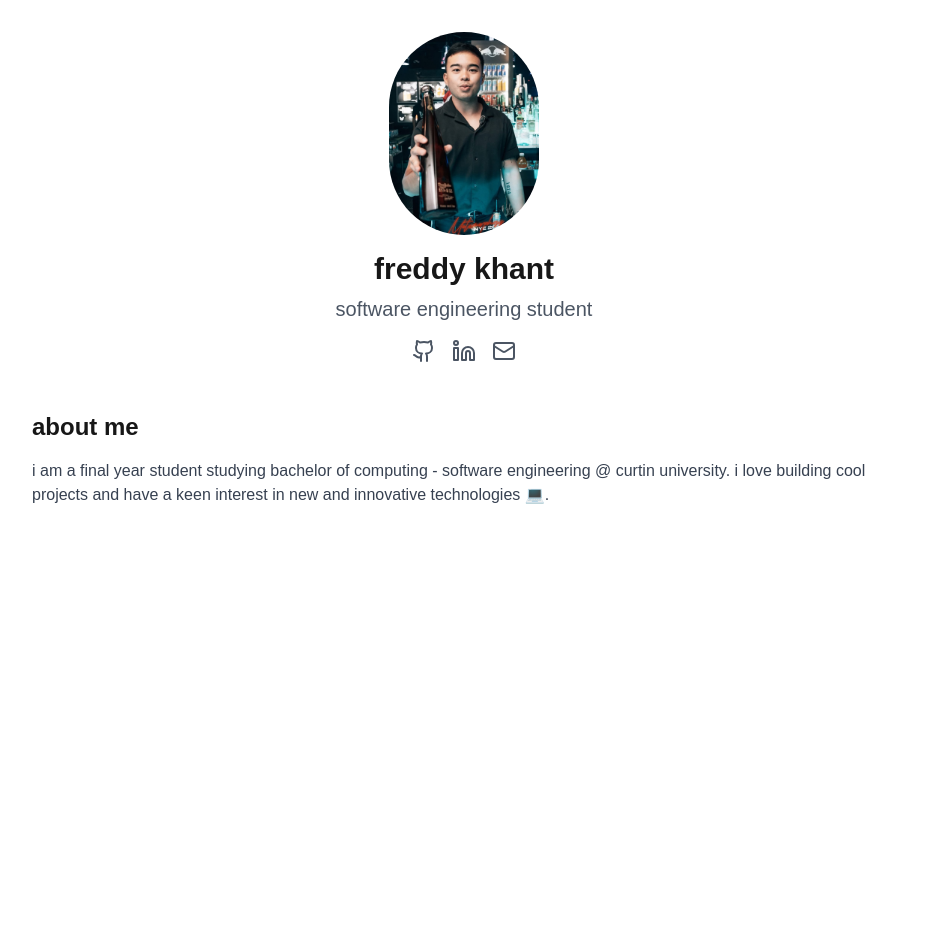
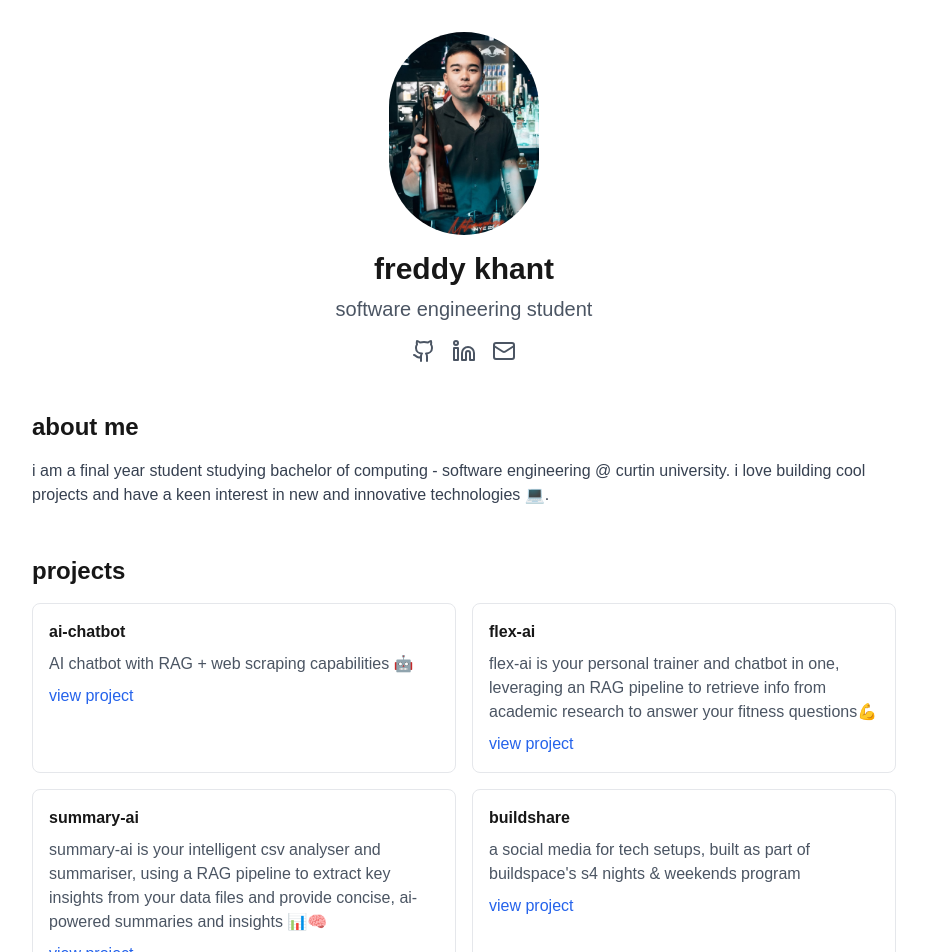
Before and after one commit to freddykhant/portfolio, a Next.js app: page / in a window 1280 px wide. Shown: the top 952 px of the page, without its empty margins (176-1103 px from the left). Before the commit the page ends 800 px from the top, so only its background shows below. Built offline with nearby package versions, Linux system fonts and the light colour scheme.

Commit message:
project section structured with cards

```diff
--- a/app/page.tsx
+++ b/app/page.tsx
@@ -83,6 +83,24 @@ export default function Home() {
           have a keen interest in new and innovative technologies 💻.
         </p>
       </section>
+
+      <section className="mb-12">
+        <h2 className="text-2xl font-bold mb-4">projects</h2>
+        <div className="grid grid-cols-1 md:grid-cols-2 gap-4">
+          {projects.map((project, index) => (
+            <div
+              key={index}
+              className="border rounded-lg p-4 hover:shadow-md transition-shadow"
+            >
+              <h3 className="font-semibold mb-2">{project.name}</h3>
+              <p className="text-gray-600 mb-2">{project.description}</p>
+              <a href={project.link} className="text-blue-600 hover:underline">
+                view project
+              </a>
+            </div>
+          ))}
+        </div>
+      </section>
     </div>
   );
 }
```
